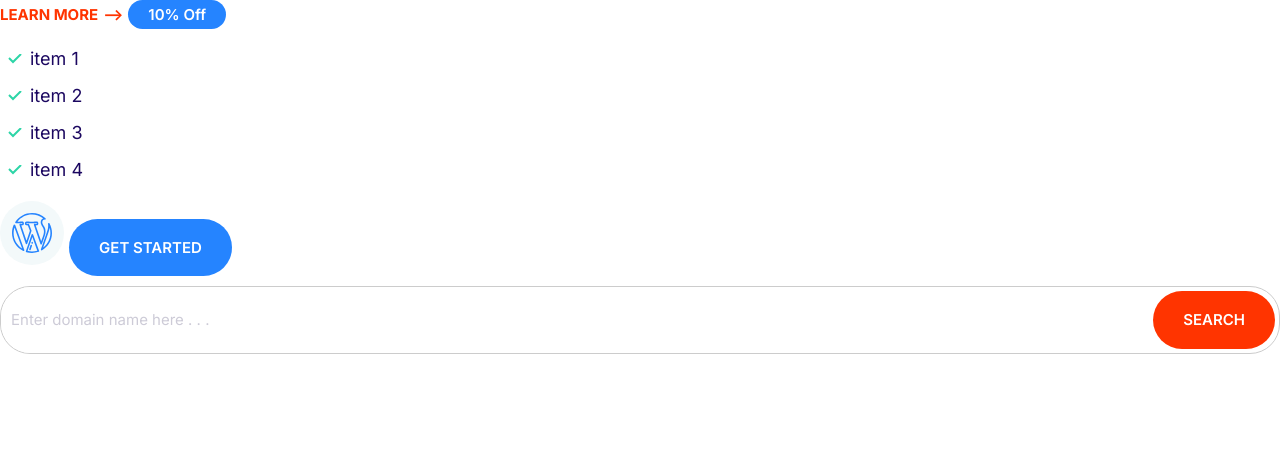
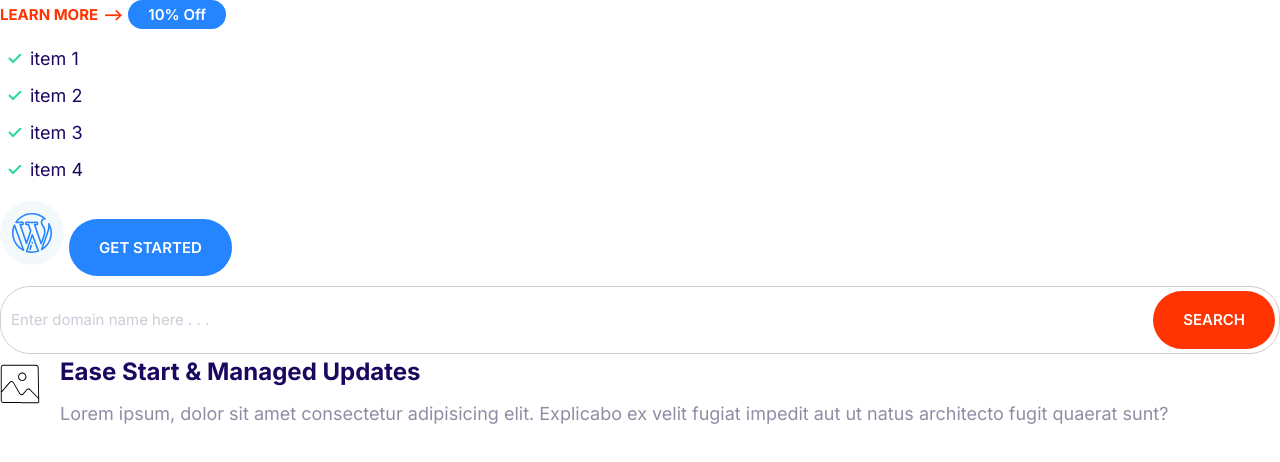
Before and after one commit to zurazautashvili/Moshify, a plain HTML site: page index.html in a window 1280 px wide. Drawn offline with Linux system fonts and the light colour scheme.

Commit message:
Build media component.

```diff
--- a/css/styles.css
+++ b/css/styles.css
@@ -259,3 +259,20 @@
         font-size: 1.5rem;
     }
 }
+
+/* media */
+
+.media {
+    display: flex;
+}
+
+.media__title {
+    margin-top: 0;
+}
+.media__body {
+    margin: 0 2rem;
+}
+
+.media__image {
+    margin-top: 1rem;
+}
--- a/index.html
+++ b/index.html
@@ -37,5 +37,19 @@
       />
       <button class="btn btn--accent">Search</button>
     </div>
+    <div class="media">
+      <div class="media__image">
+        <svg class="icon icon--primary">
+          <use xlink:href="images/sprite.svg#snap"></use>
+        </svg>
+      </div>
+      <div class="media__body">
+        <h3 class="media__title">Ease Start & Managed Updates</h3>
+        <p>
+          Lorem ipsum, dolor sit amet consectetur adipisicing elit. Explicabo ex
+          velit fugiat impedit aut ut natus architecto fugit quaerat sunt?
+        </p>
+      </div>
+    </div>
   </body>
 </html>
```
Also changed, not shown: components/media.html (added, +14 -0 lines).
